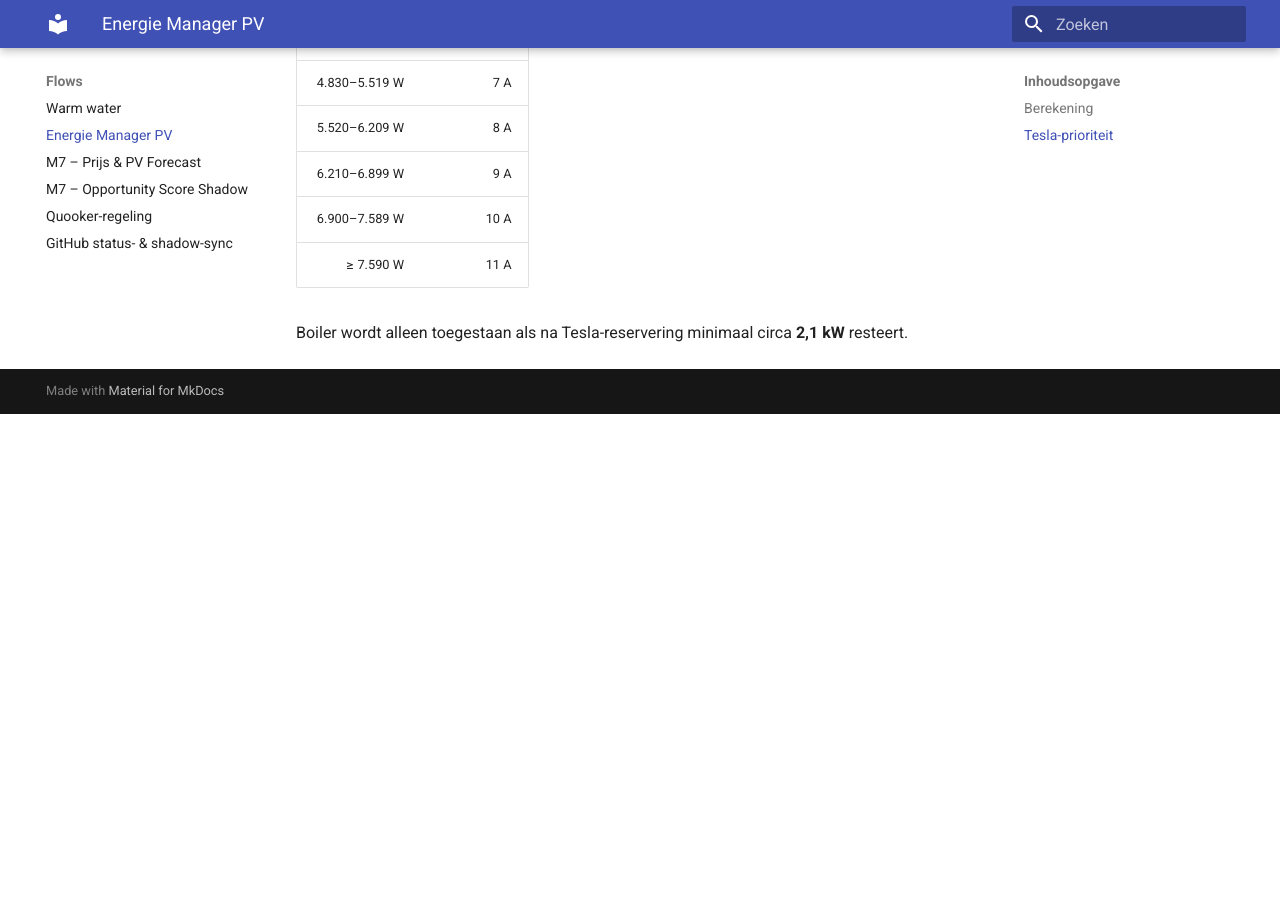
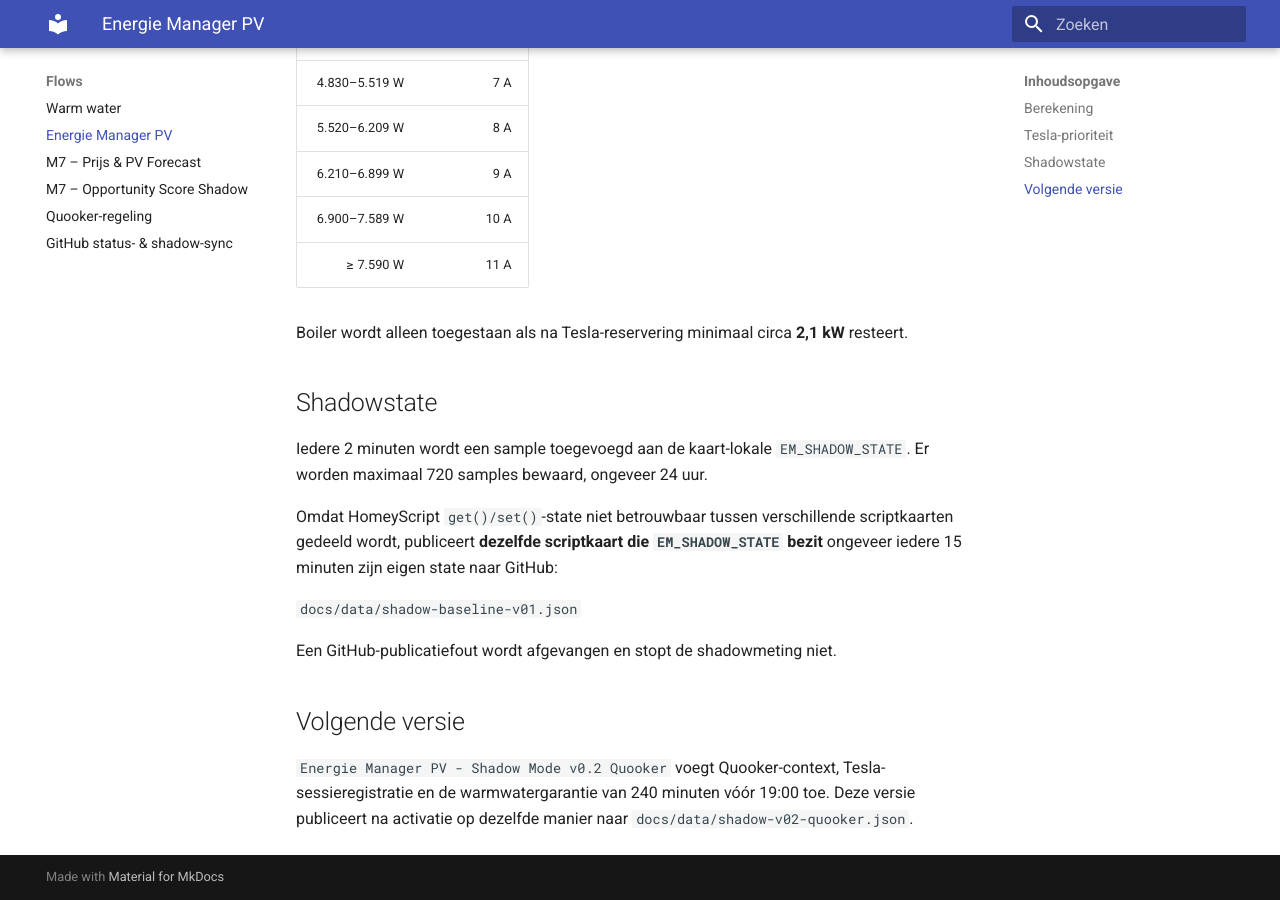
Before and after one commit to OnsKasteeltje/homey-energy-manual, an MkDocs documentation site: the page built from docs/energie-manager.md, in a window 1280 px wide and 900 px high, scrolled down 619 px. Built offline with MkDocs 1.6.1 and Material for MkDocs 9.7.7, drawn with Linux system fonts in a browser that asks for light colours; before the commit the page ends 1033 px from its top, so only the background shows below that.

Commit message:
docs: update Energy Manager shadow publishing

```diff
--- a/docs/energie-manager.md
+++ b/docs/energie-manager.md
@@ -24,3 +24,15 @@ PV beschikbaar = max(0, -P1 + werkelijk Tesla-vermogen + werkelijk boilervermoge
 | ≥ 7.590 W | 11 A |
 
 Boiler wordt alleen toegestaan als na Tesla-reservering minimaal circa **2,1 kW** resteert.
+
+## Shadowstate
+Iedere 2 minuten wordt een sample toegevoegd aan de kaart-lokale `EM_SHADOW_STATE`. Er worden maximaal 720 samples bewaard, ongeveer 24 uur.
+
+Omdat HomeyScript `get()/set()`-state niet betrouwbaar tussen verschillende scriptkaarten gedeeld wordt, publiceert **dezelfde scriptkaart die `EM_SHADOW_STATE` bezit** ongeveer iedere 15 minuten zijn eigen state naar GitHub:
+
+`docs/data/shadow-baseline-v01.json`
+
+Een GitHub-publicatiefout wordt afgevangen en stopt de shadowmeting niet.
+
+## Volgende versie
+`Energie Manager PV - Shadow Mode v0.2 Quooker` voegt Quooker-context, Tesla-sessieregistratie en de warmwatergarantie van 240 minuten vóór 19:00 toe. Deze versie publiceert na activatie op dezelfde manier naar `docs/data/shadow-v02-quooker.json`.
```
